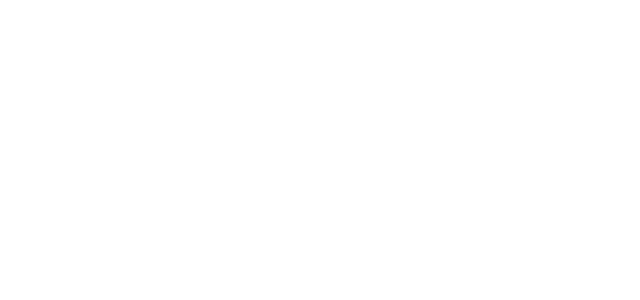
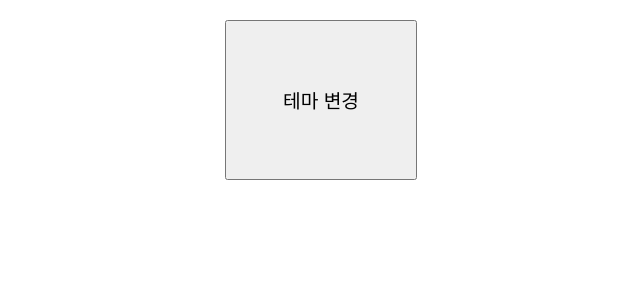
Before and after one commit to HyonWooKang/reacthooks, a React (Create React App) app: page /context in a window 1280 px wide. Shown: the top 300 px of the page, without its empty margins (319-959 px from the left). Built offline with nearby package versions, Linux system fonts and the light colour scheme.

Commit message:
useContext 구현

```diff
--- a/src/App.js
+++ b/src/App.js
@@ -2,7 +2,7 @@
 import Home from "./pages/Home";
 import UseState from "./pages/UseState";
 import UseEffect from "./pages/UseEffect";
-import UseContext from "./pages/UseContext";
+import UseContextPage from "./pages/UseContextPage.jsx";
 
 function App() {
   return (
@@ -10,7 +10,7 @@
       <Route path="/" element={<Home />} />
       <Route path="/state" element={<UseState />} />
       <Route path="/effect" element={<UseEffect />} />
-      <Route path="/context" element={<UseContext />} />
+      <Route path="/context" element={<UseContextPage />} />
     </Routes>
   );
 }
--- a/src/pages/Home.jsx
+++ b/src/pages/Home.jsx
@@ -24,10 +24,19 @@
               </a>
             </li>
             <li style={{ margin: "10px" }}>
-              <a href=""></a>
+              <a href="" onClick={handlePageMove("/effect")}>
+                useEffect로 이동
+              </a>
             </li>
             <li style={{ margin: "10px" }}>
-              <a href=""></a>
+              <a href="" onClick={handlePageMove("/context")}>
+                useContext로 이동
+              </a>
+            </li>
+            <li style={{ margin: "10px" }}>
+              <a href="" onClick={handlePageMove("/context")}>
+                이동
+              </a>
             </li>
           </ul>
         </div>
--- a/src/pages/UseContext.jsx
+++ b/src/pages/UseContext.jsx
@@ -1,3 +1,31 @@
-const UseContext = () => {};
+import { useContext } from "react";
+import { ThemeContext } from "../utils/ThemeProvider";
+
+const UseContext = () => {
+  const { theme, toggleTheme } = useContext(ThemeContext);
+
+  return (
+    <div
+      style={{
+        height: "20vh",
+        background: theme === "dark" ? "black" : "white",
+        color: theme === "dark" ? "white" : "black",
+        padding: "20px 20px 20px 20px",
+        display: "flex",
+        justifyContent: "center",
+      }}
+    >
+      <button
+        style={{
+          width: "15vw",
+          fontSize: "1.2em",
+        }}
+        onClick={toggleTheme}
+      >
+        테마 변경
+      </button>
+    </div>
+  );
+};
 
 export default UseContext;
--- /dev/null
+++ b/src/pages/UseContextPage.jsx
@@ -0,0 +1,12 @@
+import { ThemeProvider } from "../utils/ThemeProvider";
+import UseContext from "./UseContext";
+
+const UseContextPage = () => {
+  return (
+    <ThemeProvider>
+      <UseContext />
+    </ThemeProvider>
+  );
+};
+
+export default UseContextPage;
```
